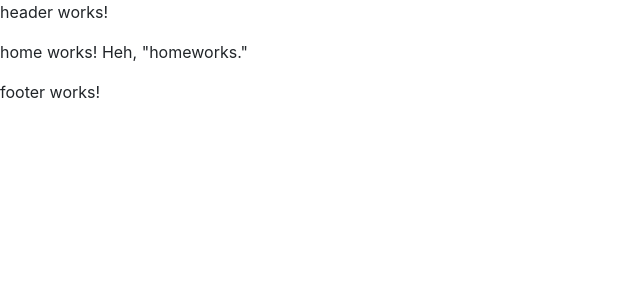
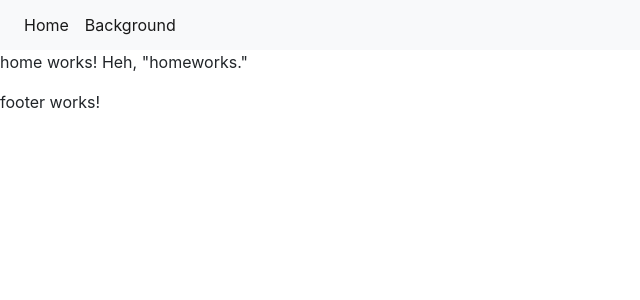
Before and after one commit to dlee67/TestAngularGitpage, an Angular app: page / in a window 1280 px wide. Before the commit this address led to /home. Shown: the top 300 px of the page, without its empty margins (0-640 px from the left). Built offline with nearby package versions, Linux system fonts and the light colour scheme.

Commit message:
More details in the header.

```diff
--- a/src/app/app-routing.module.ts
+++ b/src/app/app-routing.module.ts
@@ -3,8 +3,7 @@
 import { HomeComponent } from './components/home/home.component';
 
 const routes: Routes = [
-  {path: '', redirectTo: 'home', pathMatch: 'full'},
-  {path: 'home', component: HomeComponent}
+  {path: '', component: HomeComponent}
 ]
 
 @NgModule({
--- a/src/app/components/header/header.component.css
+++ b/src/app/components/header/header.component.css
@@ -0,0 +1,3 @@
+.navbar {
+    height: 50px;
+}
--- a/src/app/components/header/header.component.html
+++ b/src/app/components/header/header.component.html
@@ -1 +1,12 @@
-<p>header works!</p>
+<nav class="navbar navbar-expand-lg navbar-light bg-light">
+    <div class="collapse navbar-collapse">
+        <ul class="navbar-nav">
+            <li class="nav-item active">
+                <a class="nav-link" href="#">Home</a>
+            </li>
+            <li class="nav-item active">
+                <a class="nav-link" href="#">Background</a>
+            </li>
+        </ul>
+    </div>
+</nav>
```
